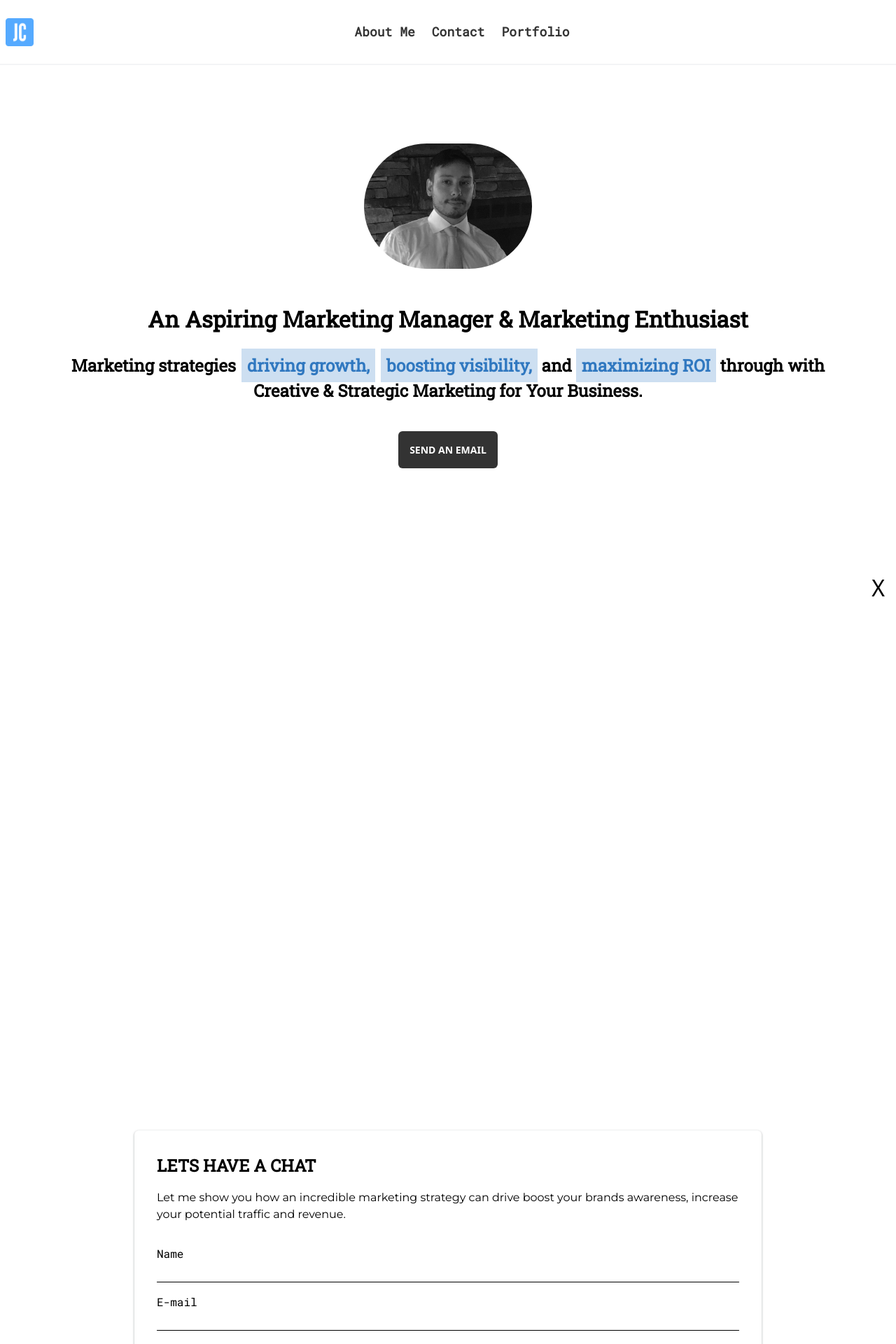
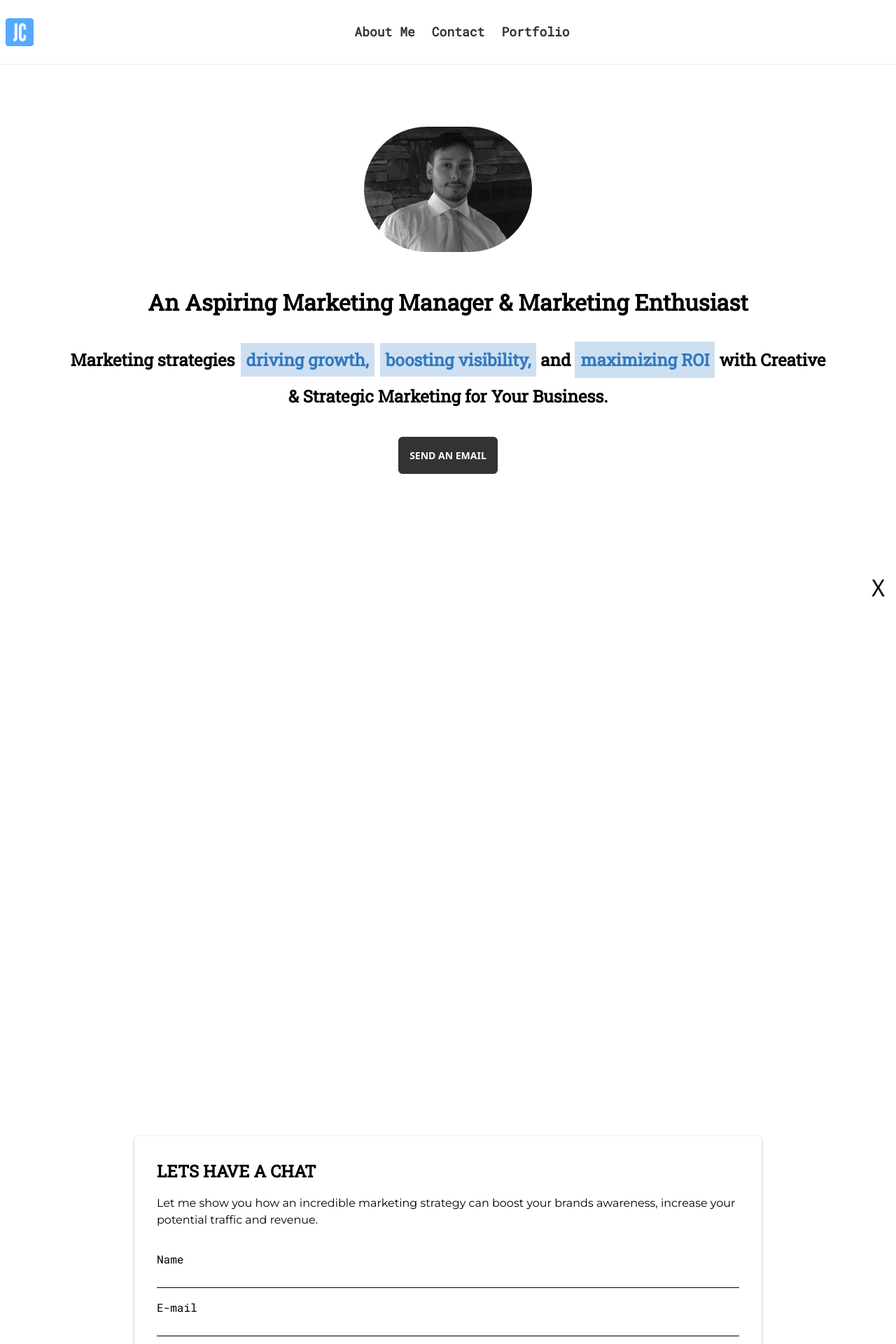
Before and after one commit to joao-miguel8/portfolio-website, a React (Vite) app: page / in a window 1280 px wide. Shown: the top 1920 px of the page at 70% size. Built offline with nearby package versions, Linux system fonts and the light colour scheme.

Commit message:
- Fix text content and margin

```diff
--- a/src/components/Contact.jsx
+++ b/src/components/Contact.jsx
@@ -14,7 +14,7 @@ const Contact = ({ getInTouchRef }) => {
 					<motion.div animate={{ x: 80, y: 0 }} className="mt-10 relative -left-20">
 						<div className="p-8 [box-shadow:rgba(60,_64,_67,_0.3)_0px_1px_2px_0px,_rgba(60,_64,_67,_0.15)_0px_1px_3px_1px] rounded-md">
 							<h2 className="text-24 uppercase monoSlab font-semibold dark:text-#333">Lets Have a Chat</h2>
-							<p className="mt-4 montserrat">Let me show you how an incredible marketing strategy can drive boost your brands awareness, increase your potential traffic and revenue.</p>
+							<p className="mt-4 montserrat">Let me show you how an incredible marketing strategy can boost your brands awareness, increase your potential traffic and revenue.</p>
 							<form ref={getInTouchRef} className="mt-8 flex flex-col gap-4" action="https://api.web3forms.com/submit" method="POST">
 								{/* connect form to web3forms endpoint with public api key */}
 								<input type="hidden" name="apikey" value="15e1c0c6-fe6c-4ab2-a32d-ed52e7a3a762"></input>
--- a/src/components/HeroSection.jsx
+++ b/src/components/HeroSection.jsx
@@ -6,14 +6,14 @@ const HeroSection = ({ scrollToForm }) => {
 			<section className="mx-4">
 				<div className="flex w-full ">
 					<div className="mx-auto">
-						<div className="mt-8 flex flex-col items-center">
+						<div className="mt-2 flex flex-col items-center">
 							<img src={ProfileIMG} alt="image of joão" className="inline-block bg-white w-60 rounded-full" />
 							<div className="mt-12">
 								<h2 className="text-32 font-bold monoSlab text-center"> An Aspiring Marketing Manager & Marketing Enthusiast </h2>
 								<p className="mt-6 mx-20 text-24 text-center font-bold monoSlab">
 									Marketing strategies
 									<span className="p-2 ml-2 text-[#3078c0] bg-[#cddff1]">driving growth,</span>
-									<span className="text-[#3078c0] ml-2 p-2 bg-[#cddff1]">boosting visibility,</span> and <span className="text-[#3078c0] p-2 bg-[#cddff1]"> maximizing ROI</span> through with Creative & Strategic Marketing for Your Business.
+									<span className="text-[#3078c0] ml-2 p-2 bg-[#cddff1]">boosting visibility,</span> and <span className="text-[#3078c0] inline-block my-2 p-2 bg-[#cddff1]"> maximizing ROI</span> with Creative & Strategic Marketing for Your Business.
 								</p>
 							</div>
 							<div className="mt-10 flex gap-4 items-center text-center lg:text-left">
```
